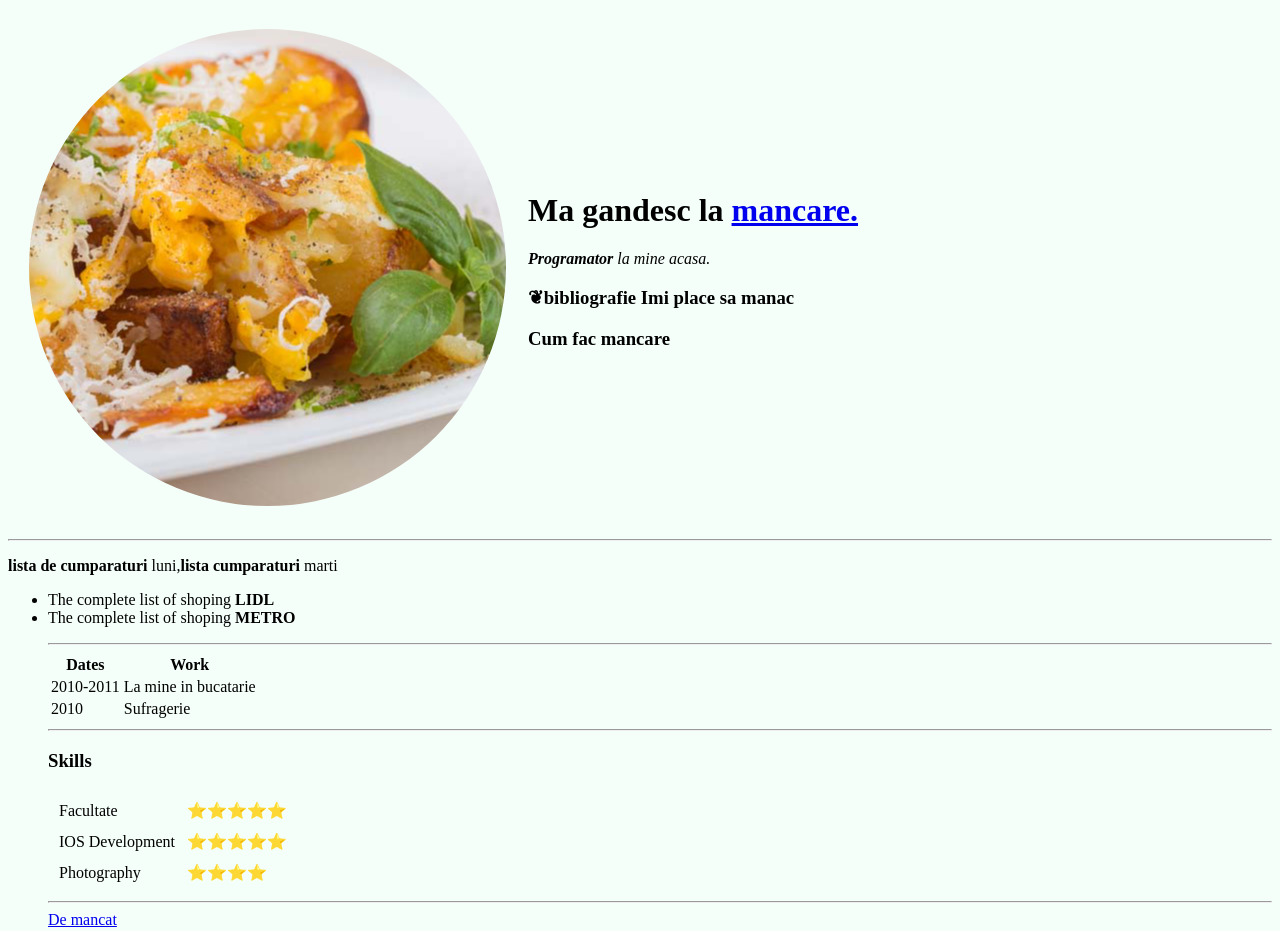
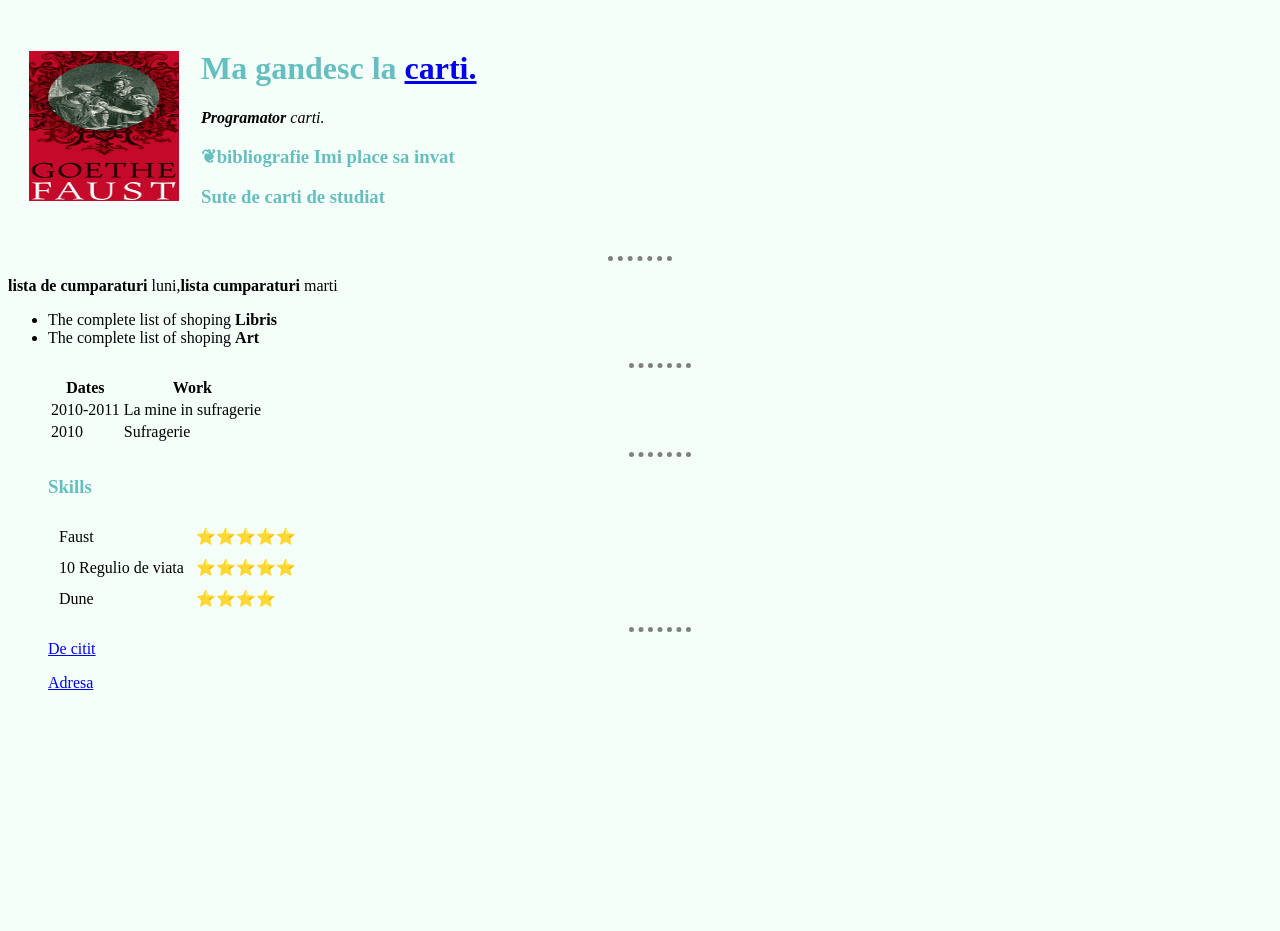
Before and after one commit to makingcode379/primulsite, a plain HTML site: page index.html in a window 1280 px wide. Shown: the top 931 px of the page. After the commit the page ends 800 px from the top, so only its background shows below. Drawn offline with Linux system fonts and the light colour scheme.

Commit message:
Add files via upload

```diff
--- /dev/null
+++ b/css/styles.css
@@ -0,0 +1,17 @@
+body {
+  background-color: #f5fffa;
+}
+
+hr {
+  border-style: none;
+  border-top-style: dotted;
+  border-color: grey;
+  border-width: 5px;
+  width: 5%;
+}
+h1{
+  color: #66BFBF;
+}
+h3 {
+color: #66BFBF;
+}
--- a/index.html
+++ b/index.html
@@ -4,34 +4,27 @@
 <head>
   <meta charset="utf-8">
   <title>❦Ionut's Personal Site❦</title>
-  <style>
-    body {
-      background-color: #f5fffa;
-    }
+<link rel="stylesheet" href="css/styles.css">
 
-    hr {
-      background-color: #bb371a
-    }
-  </style>
 </head>
 
 <body>
   <table cellspacing="20">
     <tr>
-      <td><img class="25%" src="images/mancare 1.png" alt="profile picture"></td>
+      <td><img class="25%" src="images/rsz_carte.png" alt="profile picture" width="150px" height="150px"></td>
       <td>
-        <h1> Ma gandesc la <a href="https://www.gustos.ro/">mancare.</a></h1>
-        <p><em><strong>Programator</strong> la mine acasa.</em></p>
-        <h3>❦bibliografie <strong>Imi place sa manac</strong> </h3>
-        <h3>Cum fac mancare</h3>
+        <h1> Ma gandesc la <a href="https://www.libris.ro/?gclid=CjwKCAjwq7aGBhADEiwA6uGZp7TqRpjGQsyiu4gL2UIZa2HIVB1P9frTyiwjPohDIiD0B9pUDRV9JRoCmgYQAvD_BwE">carti.</a></h1>
+        <p><em><strong>Programator</strong> carti.</em></p>
+        <h3>❦bibliografie <strong>Imi place sa invat</strong> </h3>
+        <h3>Sute de carti de studiat</h3>
       </td>
     </tr />
   </table>
   <hr />
   <p><strong>lista de cumparaturi</strong> luni,<strong>lista cumparaturi</strong> marti</p>
   <ul>
-    <li>The complete list of shoping <strong>LIDL</strong></li>
-    <li>The complete list of shoping <strong>METRO</strong></li>
+    <li>The complete list of shoping <strong>Libris</strong></li>
+    <li>The complete list of shoping <strong>Art</strong></li>
   </ul>
   <ul>
     <hr>
@@ -45,7 +38,7 @@
       <tbody>
         <tr>
           <td>2010-2011</td>
-          <td>La mine in bucatarie</td>
+          <td>La mine in sufragerie</td>
         </tr>
         <tr>
           <td>2010</td>
@@ -58,19 +51,19 @@
 
     <table cellspacing="10">
       <tr>
-        <td>Facultate</td />
+        <td>Faust</td />
         <td>⭐⭐⭐⭐⭐</td>
       </tr>
       <tr>
-        <td>IOS Development</td>
+        <td>10 Regulio de viata</td>
         <td>⭐⭐⭐⭐⭐</td>
       <tr>
-        <td>Photography</td>
+        <td>Dune</td>
         <td>⭐⭐⭐⭐</td>
       </tr>
     </table>
     <hr>
-    <a href="mancare.html">De mancat</a>
+    <a href="mancare.html">De citit</a>
   </ul>
 
   <ol>
```
Also changed, not shown: HTMLchalange.html (added, +28 -0 lines), adresa.html (+1 -0 lines), mancare.html (+5 -4 lines), images/rsz_carte.png (added).
